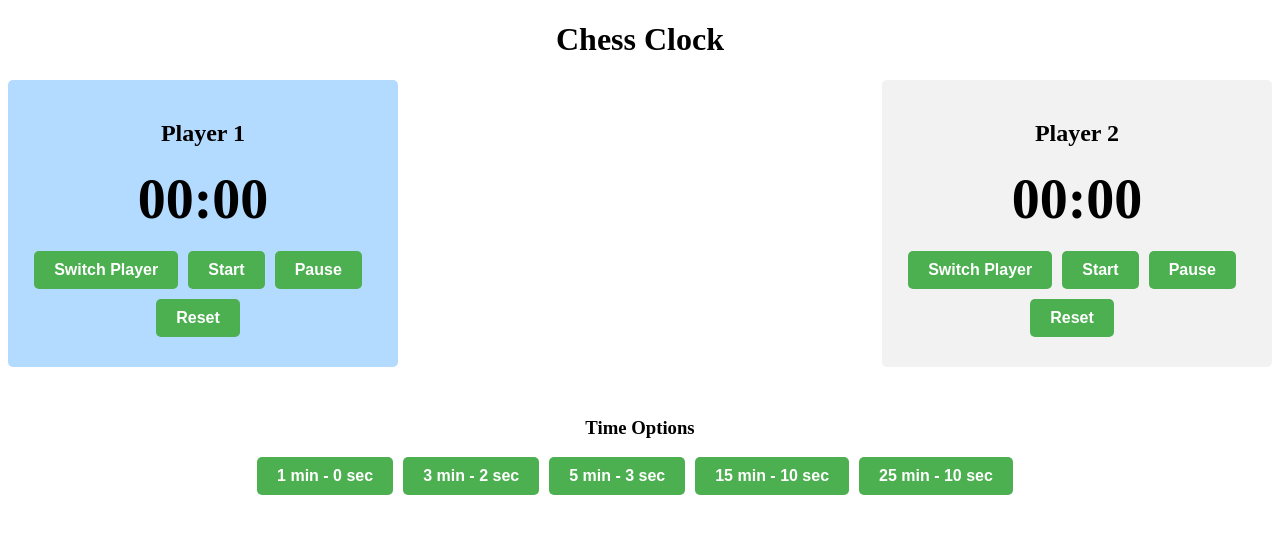
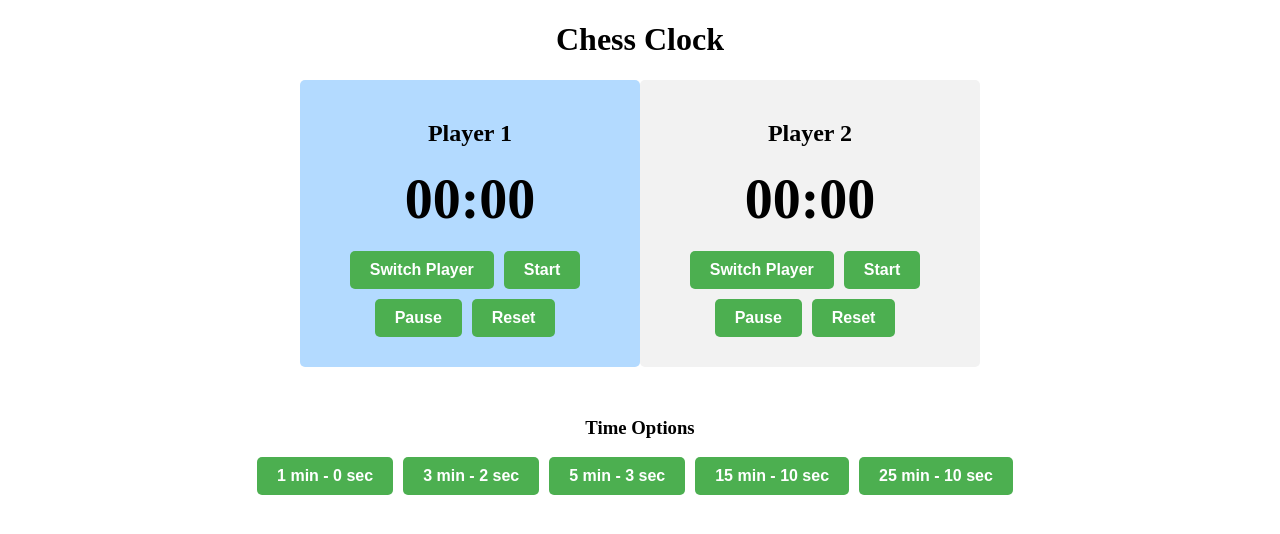
Before and after one commit to emir-sabic/chess-clockapp, an Angular app: page / in a window 1280 px wide. Shown: the top 534 px of the page. Built offline with nearby package versions, Linux system fonts and the light colour scheme.

Commit message:
CSS changes

```diff
--- a/src/app/chess-clock/chess-clock.component.css
+++ b/src/app/chess-clock/chess-clock.component.css
@@ -61,9 +61,13 @@ button:focus {
   box-shadow: 0 0 5px #4caf50;
 }
 
-@media (min-width: 768px) {
+@media (min-width: 414px) {
+  .clocks{
+    width:100%;
+    justify-content: center;
+  }
   .clock {
-    width: 350px;
-    max-width: none;
+    width: 100%;
+
   }
 }
```
